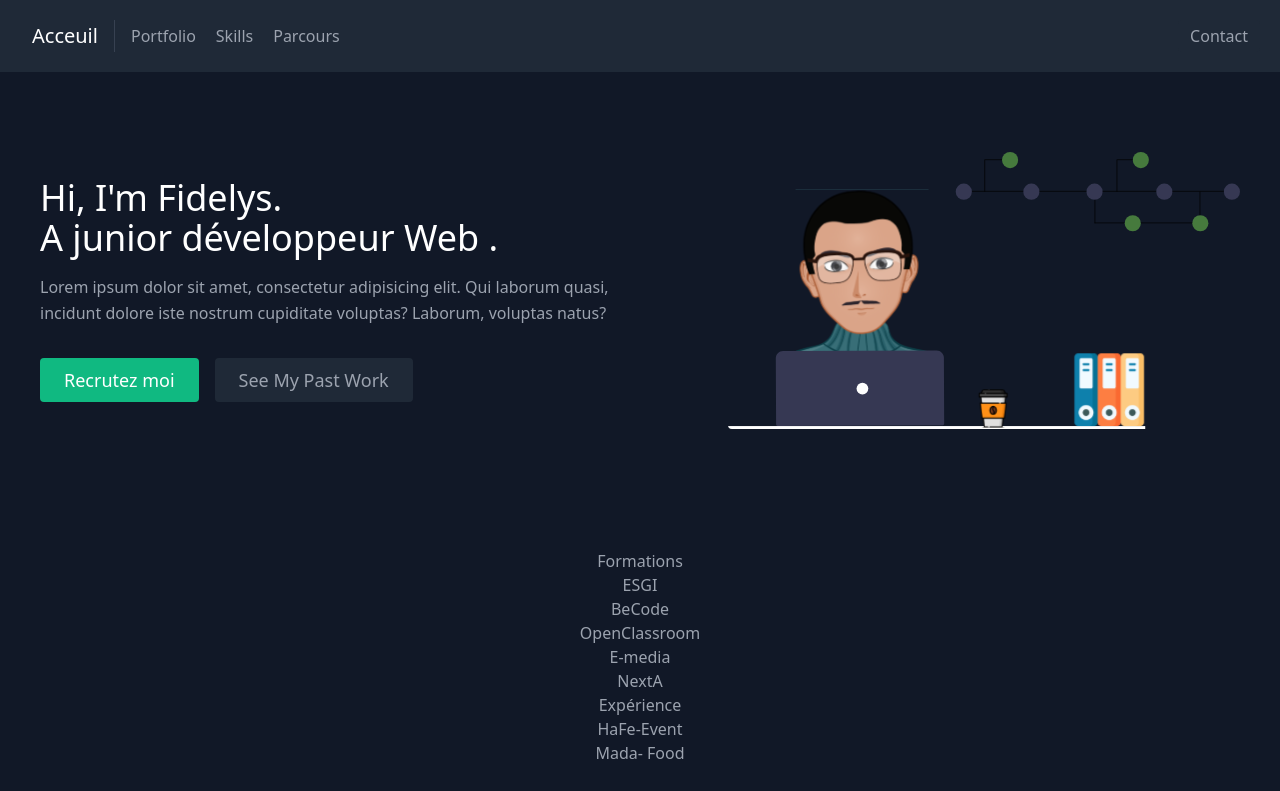
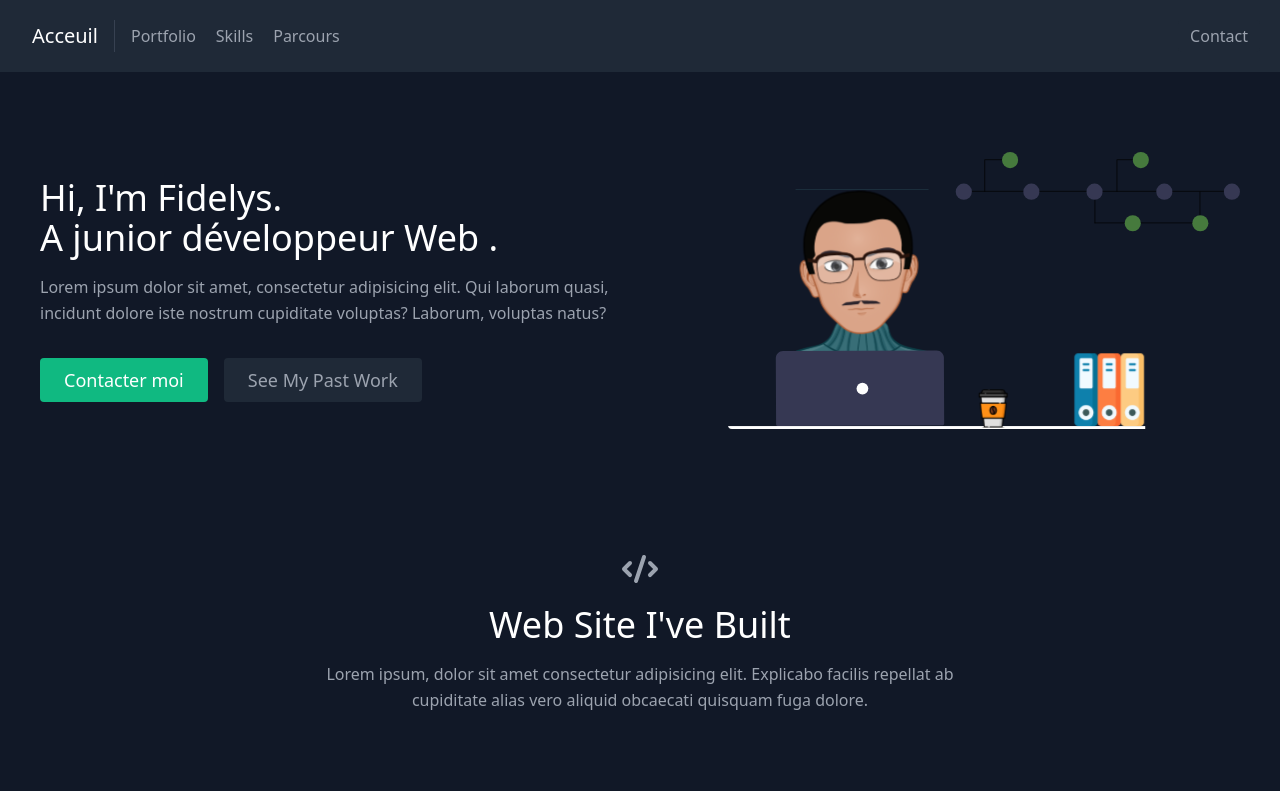
Before and after one commit to FidelysNadison/MyWebSite, a React (Create React App) app: page / in a window 1280 px wide. Shown: the top 791 px of the page. Built offline with nearby package versions, Linux system fonts and the light colour scheme.

Commit message:
ajout data et modification du fichier parcours

```diff
--- a/src/components/About.jsx
+++ b/src/components/About.jsx
@@ -18,7 +18,7 @@ export default function About() {
             <a
               href="#contact"
               className="inline-flex text-white bg-green-500 border-0 py-2 px-6 focus:outline-none hover:bg-green-600 rounded text-lg">
-              Recrutez moi
+              Contacter moi
             </a>
             <a
               href="#projects"
--- a/src/components/Parcours.jsx
+++ b/src/components/Parcours.jsx
@@ -1,26 +1,10 @@
 import React from "react";
+import { projects } from "../data";
 
-export default function Navbar() {
+export default function Parcours () {
   return (
-    <div className="container px-5 py-10 mx-auto text-center lg:px-40">
-      <div id="Formations">
-      <h1> Formations </h1>
-        <ul>
-          <li>ESGI</li>
-          <li>BeCode</li>
-          <li>OpenClassroom</li>
-          <li>E-media</li>
-          <li>NextA</li>
-        </ul>
-      </div>
+   <div>
 
-      <div id="Expérience">
-        <h1> Expérience</h1>
-        <ul>
-          <li>HaFe-Event</li>
-          <li>Mada- Food</li>
-        </ul>
-      </div>
-    </div>
+   </div>
   );
 }
--- a/src/data.js
+++ b/src/data.js
@@ -5,7 +5,7 @@ export const projects = [
     description:
       "Lorem ipsum dolor sit amet consectetur adipisicing elit. Praesentium dolore rerum laborum iure enim sint nemo omnis voluptate exercitationem eius?",
     image: "./PewPew.png",
-    link: "https://reactbootcamp.com",
+    link: "https://fidelysnadison.github.io/Pew-Pew/",
   },
   {
     title: "Hangman",
@@ -13,7 +13,7 @@ export const projects = [
     description:
       "Lorem ipsum dolor sit amet consectetur adipisicing elit. Praesentium dolore rerum laborum iure enim sint nemo omnis voluptate exercitationem eius?",
     image: "./Hangman.png",
-    link: "https://reactbootcamp.com",
+    link: "https://fidelysnadison.github.io/Hangman/",
   },
   {
     title: "Snake Game",
@@ -21,7 +21,7 @@ export const projects = [
     description:
       "Lorem ipsum dolor sit amet consectetur adipisicing elit. Praesentium dolore rerum laborum iure enim sint nemo omnis voluptate exercitationem eius?",
     image: "./SnakeGame.png",
-    link: "https://reactbootcamp.com",
+    link: "https://fidelysnadison.github.io/snakeGame/",
   },
   {
     title: "My Web Site",
@@ -29,7 +29,7 @@ export const projects = [
     description:
       "Lorem ipsum dolor sit amet consectetur adipisicing elit. Praesentium dolore rerum laborum iure enim sint nemo omnis voluptate exercitationem eius?",
     image: "./WebSite.png",
-    link: "https://reactbootcamp.com",
+    link: "https://github.com/FidelysNadison?tab=repositories",
   },
 ];
 
@@ -64,3 +64,10 @@ export const skills = [
   "Figma",
   "Trello",
 ];
+
+export const parcours = [
+ {
+  quote:
+  "",
+ }
+];
```
